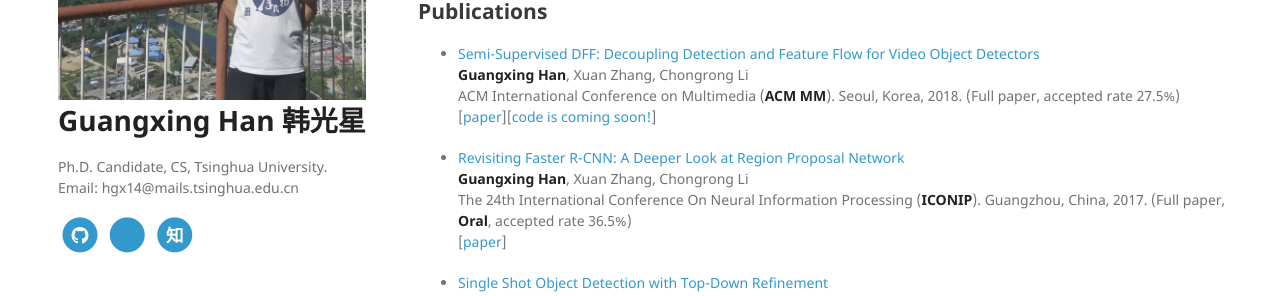
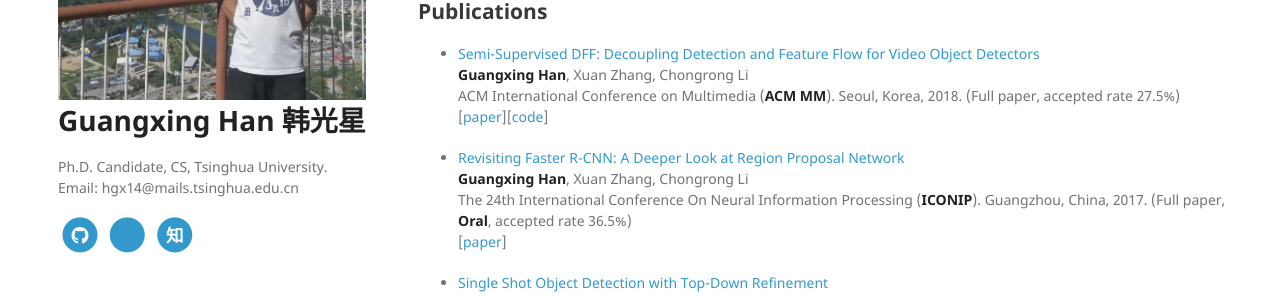
Before and after one commit to GuangxingHan/guangxinghan.github.io, a Jekyll site: the page built from index.md, in a window 1280 px wide and 1212 px high. Shown: the part 276-572 px from the top of the window. Built offline with Jekyll 4.4.1, drawn with Linux system fonts in a browser that asks for light colours; nearby versions of some CDN libraries; our own code applies the rules of GitHub Pages for plain Markdown files; a style sheet for code colours, icons or effects is not loaded; part of the change alters nothing that is shown.

Commit message:
update semi-DFF

```diff
--- a/index.md
+++ b/index.md
@@ -8,7 +8,7 @@ My current research topics include object detection in images and videos, person
 
 ## Publications
 
-* <a href="https://guangxinghan.github.io/papers/mm2018_final_submitted.pdf">Semi-Supervised DFF: Decoupling Detection and Feature Flow for Video Object Detectors</a><br> **Guangxing Han**, Xuan Zhang, Chongrong Li<br> ACM International Conference on Multimedia (**ACM MM**). Seoul, Korea, 2018. (Full paper, accepted rate 27.5%)<br>[[paper](https://guangxinghan.github.io/papers/mm2018_final_submitted.pdf)][[code is coming soon!](https://guangxinghan.github.io/)]
+* <a href="https://guangxinghan.github.io/papers/mm2018_final_submitted.pdf">Semi-Supervised DFF: Decoupling Detection and Feature Flow for Video Object Detectors</a><br> **Guangxing Han**, Xuan Zhang, Chongrong Li<br> ACM International Conference on Multimedia (**ACM MM**). Seoul, Korea, 2018. (Full paper, accepted rate 27.5%)<br>[[paper](https://guangxinghan.github.io/papers/mm2018_final_submitted.pdf)][[code](https://github.com/GuangxingHan/semi-DFF)]
 
 * <a href="https://link.springer.com/chapter/10.1007/978-3-319-70090-8_2">Revisiting Faster R-CNN: A Deeper Look at Region Proposal Network</a><br> **Guangxing Han**, Xuan Zhang, Chongrong Li<br> The 24th International Conference On Neural Information Processing (**ICONIP**). Guangzhou, China, 2017. (Full paper, **Oral**, accepted rate 36.5%)<br>[[paper](https://link.springer.com/chapter/10.1007/978-3-319-70090-8_2)]
 
```
